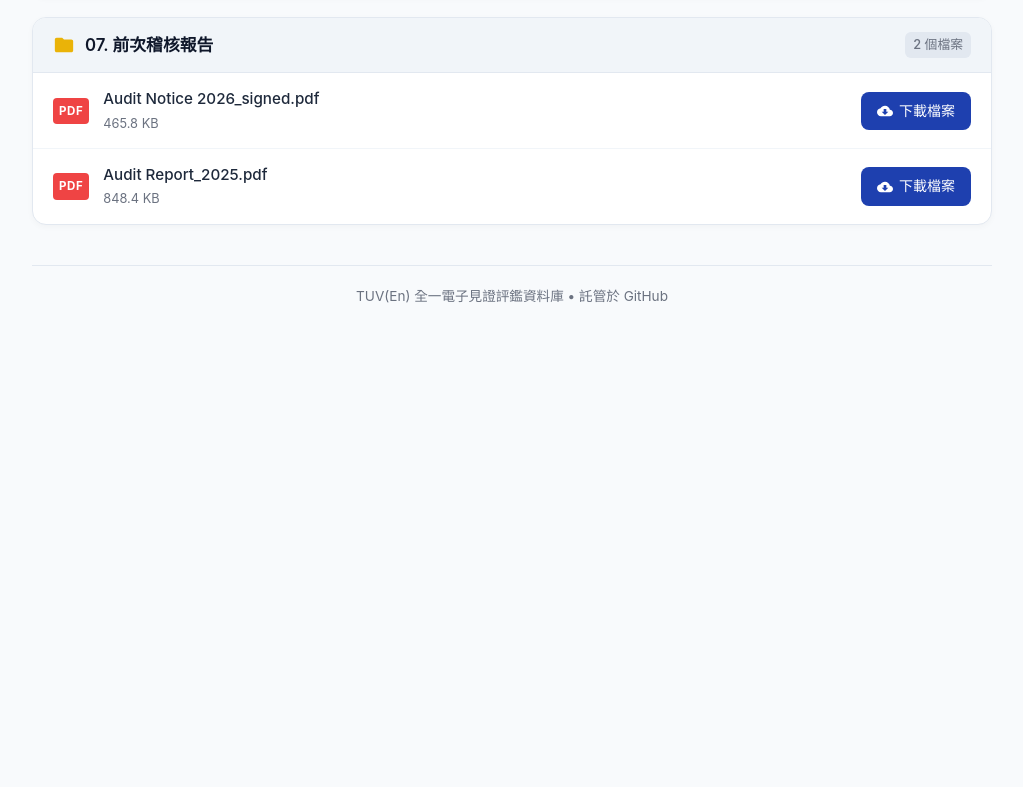
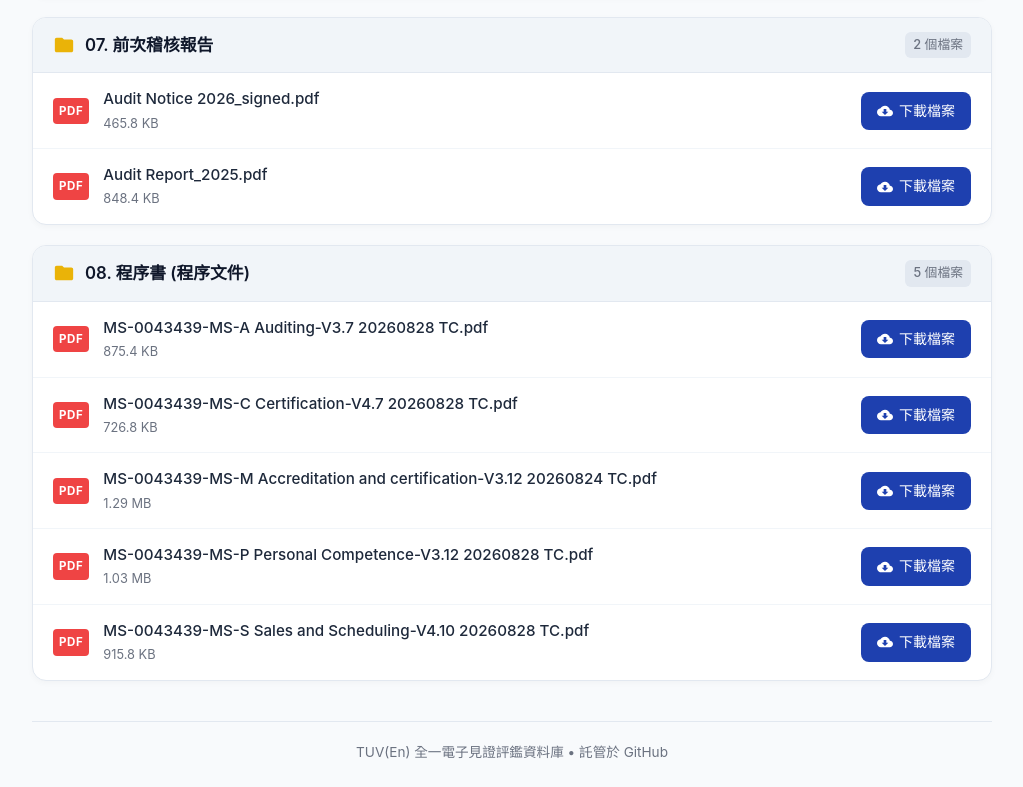
Before and after one commit to ying520chk/tuv-chuanyi-iso50001, a plain HTML site: page index.html in a window 1280 px wide. Shown: the part 1461-2248 px from the top of the page, without its empty margins (128-1151 px from the left). Before the commit the page ends 1793 px from the top, so only its background shows below. Drawn offline with Linux system fonts and the light colour scheme.

Commit message:
Add folder 08: 程序書 (5 files)

```diff
--- a/index.html
+++ b/index.html
@@ -334,11 +334,11 @@
       <div class="meta-tags">
         <span class="meta-tag">
           <svg style="width:14px;height:14px;fill:currentColor" viewBox="0 0 24 24"><path d="M19 3H5c-1.1 0-2 .9-2 2v14c0 1.1.9 2 2 2h14c1.1 0 2-.9 2-2V5c0-1.1-.9-2-2-2zm-5 14H7v-2h7v2zm3-4H7v-2h10v2zm0-4H7V7h10v2z"/></svg>
-          資料夾：8 組
+          資料夾：9 組
         </span>
         <span class="meta-tag">
           <svg style="width:14px;height:14px;fill:currentColor" viewBox="0 0 24 24"><path d="M14 2H6c-1.1 0-1.99.9-1.99 2L4 20c0 1.1.89 2 1.99 2H18c1.1 0 2-.9 2-2V8l-6-6zm2 16H8v-2h8v2zm0-4H8v-2h8v2zm-3-5V3.5L18.5 9H13z"/></svg>
-          檔案總數：10 份
+          檔案總數：15 份
         </span>
         <span class="meta-tag">
           <svg style="width:14px;height:14px;fill:currentColor" viewBox="0 0 24 24"><path d="M12 2C6.48 2 2 6.48 2 12s4.48 10 10 10 10-4.48 10-10S17.52 2 12 2zm-1 14H9V8h2v8zm4 0h-2V8h2v8z"/></svg>
@@ -354,7 +354,7 @@
         <input type="text" id="searchInput" placeholder="輸入關鍵字快速搜尋檔案或資料夾..." onkeyup="filterFiles()">
       </div>
       <div class="toolbar-stats" id="statsText">
-        顯示 8 個資料夾 / 10 個檔案
+        顯示 9 個資料夾 / 15 個檔案
       </div>
     </div>
 
@@ -601,6 +601,84 @@
         </ul>
       </section>
 
+      <!-- Folder 8 -->
+      <section class="folder-group" data-folder="08_程序書_(程序文件)">
+        <div class="folder-header">
+          <div class="folder-title">
+            <svg class="folder-icon" viewBox="0 0 24 24"><path d="M10 4H4c-1.1 0-1.99.9-1.99 2L2 18c0 1.1.9 2 2 2h16c1.1 0 2-.9 2-2V8c0-1.1-.9-2-2-2h-8l-2-2z"/></svg>
+            <span>08. 程序書 (程序文件)</span>
+          </div>
+          <span class="folder-count">5 個檔案</span>
+        </div>
+        <ul class="file-list">
+          <li class="file-item" data-name="MS-0043439-MS-A Auditing-V3.7 20260828 TC.pdf">
+            <div class="file-info">
+              <span class="file-type-badge badge-pdf">PDF</span>
+              <div class="file-name-meta">
+                <div class="file-name">MS-0043439-MS-A Auditing-V3.7 20260828 TC.pdf</div>
+                <div class="file-size">875.4 KB</div>
+              </div>
+            </div>
+            <a href="files/08_程序書/MS-0043439-MS-A%20Auditing-V3.7%2020260828%20TC.pdf" download class="btn-download">
+              <svg viewBox="0 0 24 24"><path d="M19.35 10.04C18.67 6.59 15.64 4 12 4 9.11 4 6.6 5.64 5.35 8.04 2.34 8.36 0 10.91 0 14c0 3.31 2.69 6 6 6h13c2.76 0 5-2.24 5-5 0-2.64-2.05-4.78-4.65-4.96zM17 13l-5 5-5-5h3V9h4v4h3z"/></svg>
+              下載檔案
+            </a>
+          </li>
+          <li class="file-item" data-name="MS-0043439-MS-C Certification-V4.7 20260828 TC.pdf">
+            <div class="file-info">
+              <span class="file-type-badge badge-pdf">PDF</span>
+              <div class="file-name-meta">
+                <div class="file-name">MS-0043439-MS-C Certification-V4.7 20260828 TC.pdf</div>
+                <div class="file-size">726.8 KB</div>
+              </div>
+            </div>
+            <a href="files/08_程序書/MS-0043439-MS-C%20Certification-V4.7%2020260828%20TC.pdf" download class="btn-download">
+              <svg viewBox="0 0 24 24"><path d="M19.35 10.04C18.67 6.59 15.64 4 12 4 9.11 4 6.6 5.64 5.35 8.04 2.34 8.36 0 10.91 0 14c0 3.31 2.69 6 6 6h13c2.76 0 5-2.24 5-5 0-2.64-2.05-4.78-4.65-4.96zM17 13l-5 5-5-5h3V9h4v4h3z"/></svg>
+              下載檔案
+            </a>
+          </li>
+          <li class="file-item" data-name="MS-0043439-MS-M Accreditation and certification-V3.12 20260824 TC.pdf">
+            <div class="file-info">
+              <span class="file-type-badge badge-pdf">PDF</span>
+              <div class="file-name-meta">
+                <div class="file-name">MS-0043439-MS-M Accreditation and certification-V3.12 20260824 TC.pdf</div>
+                <div class="file-size">1.29 MB</div>
+              </div>
+            </div>
+            <a href="files/08_程序書/MS-0043439-MS-M%20Accreditation%20and%20certification-V3.12%2020260824%20TC.pdf" download class="btn-download">
+              <svg viewBox="0 0 24 24"><path d="M19.35 10.04C18.67 6.59 15.64 4 12 4 9.11 4 6.6 5.64 5.35 8.04 2.34 8.36 0 10.91 0 14c0 3.31 2.69 6 6 6h13c2.76 0 5-2.24 5-5 0-2.64-2.05-4.78-4.65-4.96zM17 13l-5 5-5-5h3V9h4v4h3z"/></svg>
+              下載檔案
+            </a>
+          </li>
+          <li class="file-item" data-name="MS-0043439-MS-P Personal Competence-V3.12 20260828 TC.pdf">
+            <div class="file-info">
+              <span class="file-type-badge badge-pdf">PDF</span>
+              <div class="file-name-meta">
+                <div class="file-name">MS-0043439-MS-P Personal Competence-V3.12 20260828 TC.pdf</div>
+                <div class="file-size">1.03 MB</div>
+              </div>
+            </div>
+            <a href="files/08_程序書/MS-0043439-MS-P%20Personal%20Competence-V3.12%2020260828%20TC.pdf" download class="btn-download">
+              <svg viewBox="0 0 24 24"><path d="M19.35 10.04C18.67 6.59 15.64 4 12 4 9.11 4 6.6 5.64 5.35 8.04 2.34 8.36 0 10.91 0 14c0 3.31 2.69 6 6 6h13c2.76 0 5-2.24 5-5 0-2.64-2.05-4.78-4.65-4.96zM17 13l-5 5-5-5h3V9h4v4h3z"/></svg>
+              下載檔案
+            </a>
+          </li>
+          <li class="file-item" data-name="MS-0043439-MS-S Sales and Scheduling-V4.10 20260828 TC.pdf">
+            <div class="file-info">
+              <span class="file-type-badge badge-pdf">PDF</span>
+              <div class="file-name-meta">
+                <div class="file-name">MS-0043439-MS-S Sales and Scheduling-V4.10 20260828 TC.pdf</div>
+                <div class="file-size">915.8 KB</div>
+              </div>
+            </div>
+            <a href="files/08_程序書/MS-0043439-MS-S%20Sales%20and%20Scheduling-V4.10%2020260828%20TC.pdf" download class="btn-download">
+              <svg viewBox="0 0 24 24"><path d="M19.35 10.04C18.67 6.59 15.64 4 12 4 9.11 4 6.6 5.64 5.35 8.04 2.34 8.36 0 10.91 0 14c0 3.31 2.69 6 6 6h13c2.76 0 5-2.24 5-5 0-2.64-2.05-4.78-4.65-4.96zM17 13l-5 5-5-5h3V9h4v4h3z"/></svg>
+              下載檔案
+            </a>
+          </li>
+        </ul>
+      </section>
+
     </div>
 
     <!-- Footer -->
```
Also changed, not shown: 6 other files.
